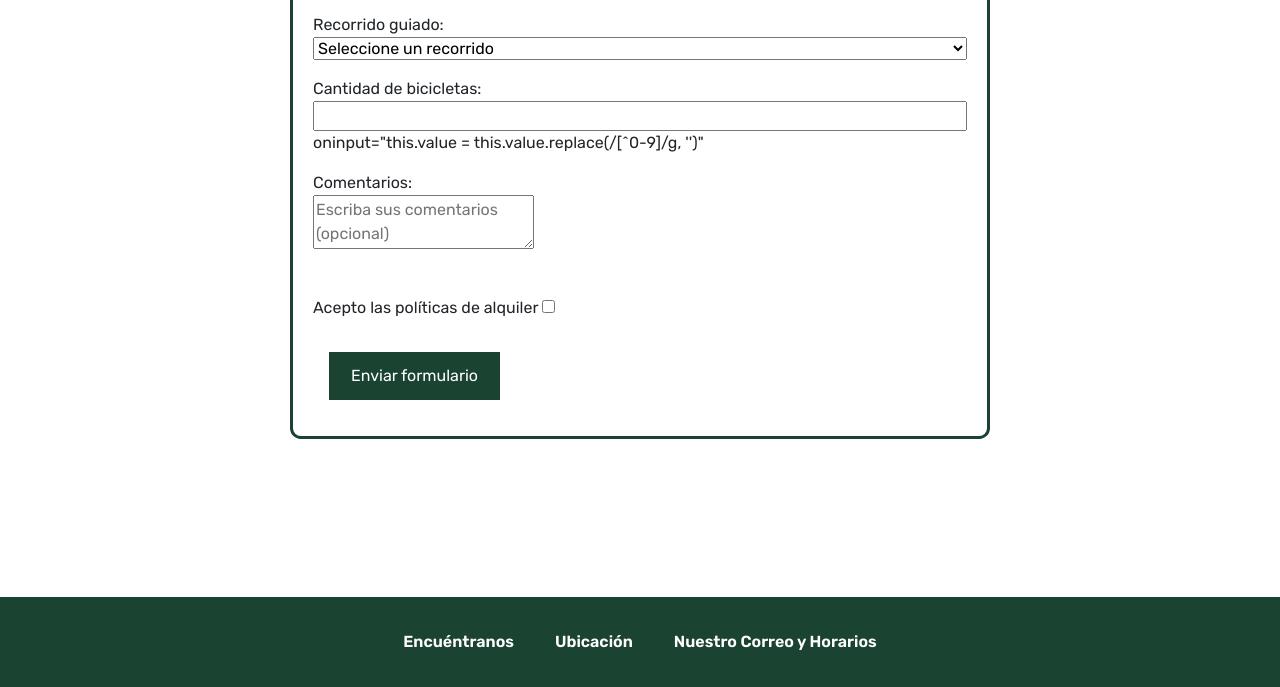
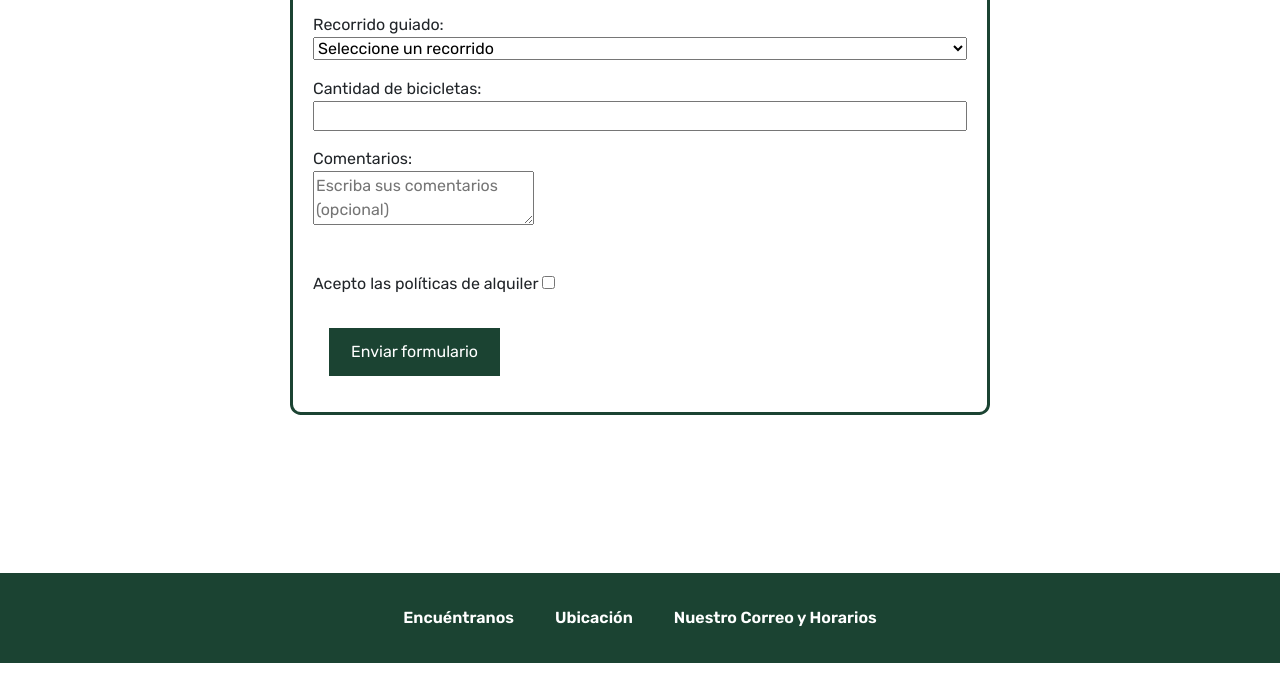
Before and after one commit to NilsonVelasco1802/Rueda-Libre, a plain HTML site: page pages/reservas.html in a window 1280 px wide. Shown: the part 844-1531 px from the top of the page. After the commit the page ends 1507 px from the top, so only its background shows below. Drawn offline with nearby package versions, Linux system fonts and the light colour scheme.

Commit message:
se agrega un logo de whatsapp a todos los html y se modifica el el formulario de reserva

```diff
--- a/pages/reservas.html
+++ b/pages/reservas.html
@@ -168,7 +168,7 @@
                             max="6"
                             step="1"
                             required>
-                            oninput="this.value = this.value.replace(/[^0-9]/g, '')"
+
                     </p>
 
                     <p>
```
